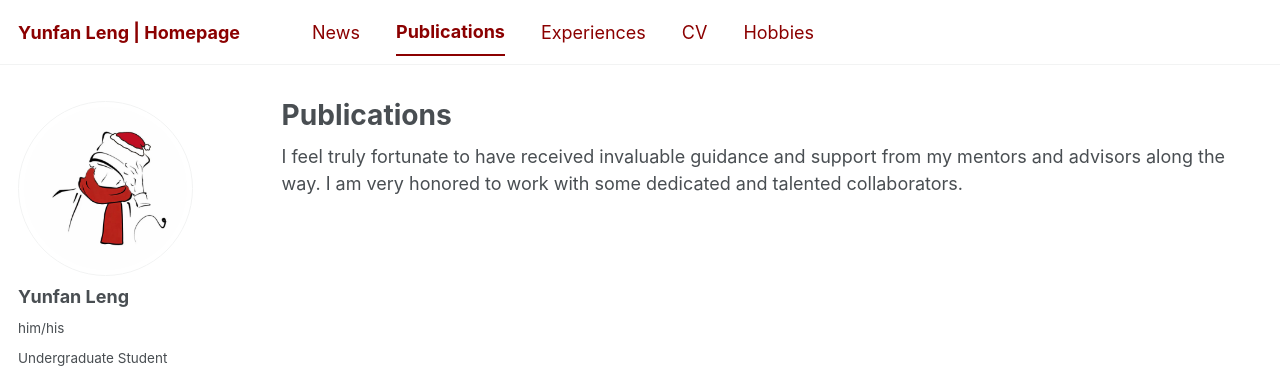
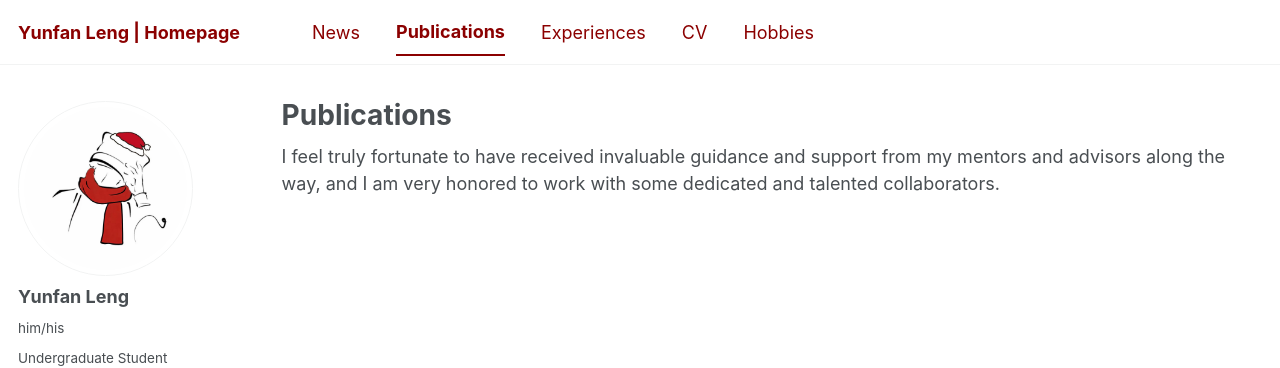
Before and after one commit to WENJIN6666/wenjin6666.github.io, a Jekyll site: the page built from _pages/publications.html, in a window 1280 px wide. Shown: the top 368 px of the page. Built offline with Jekyll 4.4.1, drawn with Linux system fonts in a browser that asks for light colours; some web fonts are replaced; a script bundle is joined from its source files by our own code; library files that are not in the unit come from our copies.

Commit message:
Update publications page intro text

```diff
--- a/_pages/publications.html
+++ b/_pages/publications.html
@@ -5,7 +5,7 @@ permalink: /publications/
 author_profile: true
 ---
 
-<div class="wordwrap">I feel truly fortunate to have received invaluable guidance and support from my mentors and advisors along the way. I am very honored to work with some dedicated and talented collaborators.</div>
+<div class="wordwrap">I feel truly fortunate to have received invaluable guidance and support from my mentors and advisors along the way, and I am very honored to work with some dedicated and talented collaborators.</div>
 
 {% include base_path %}
 
```
